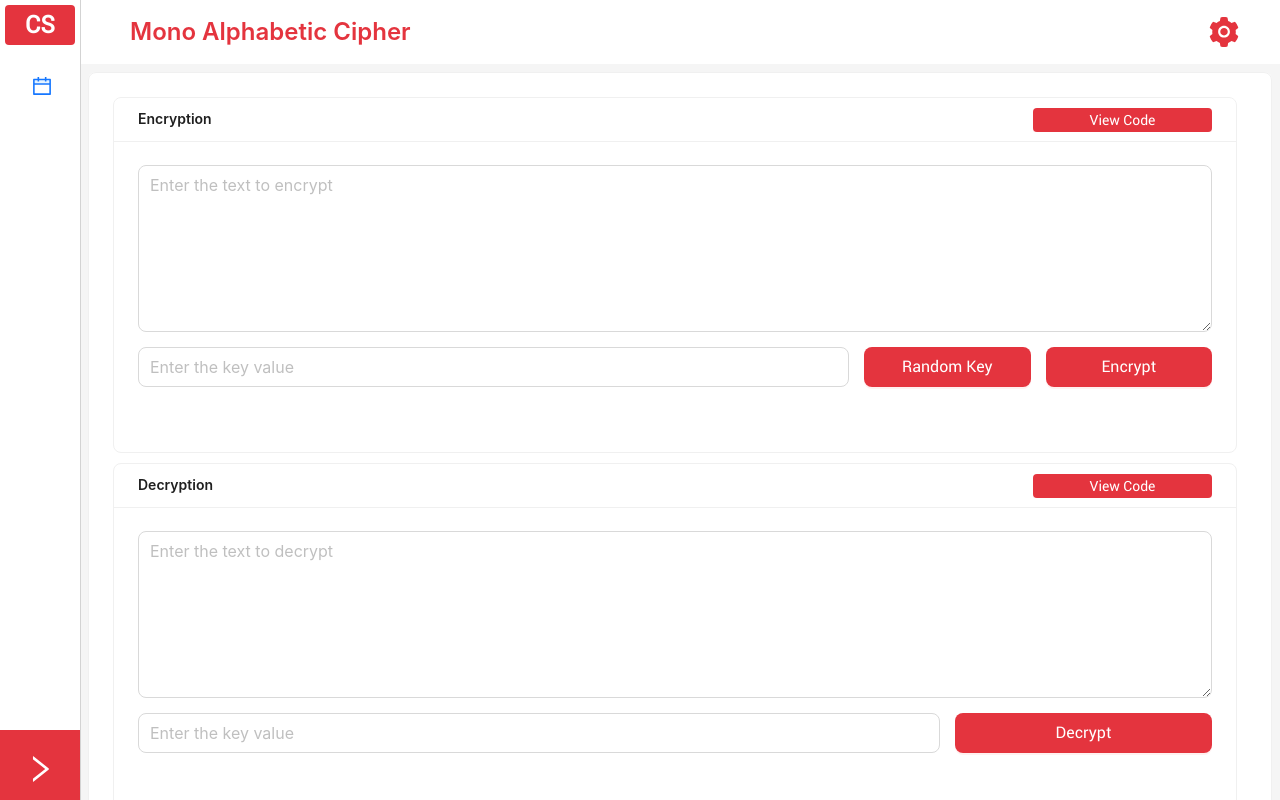
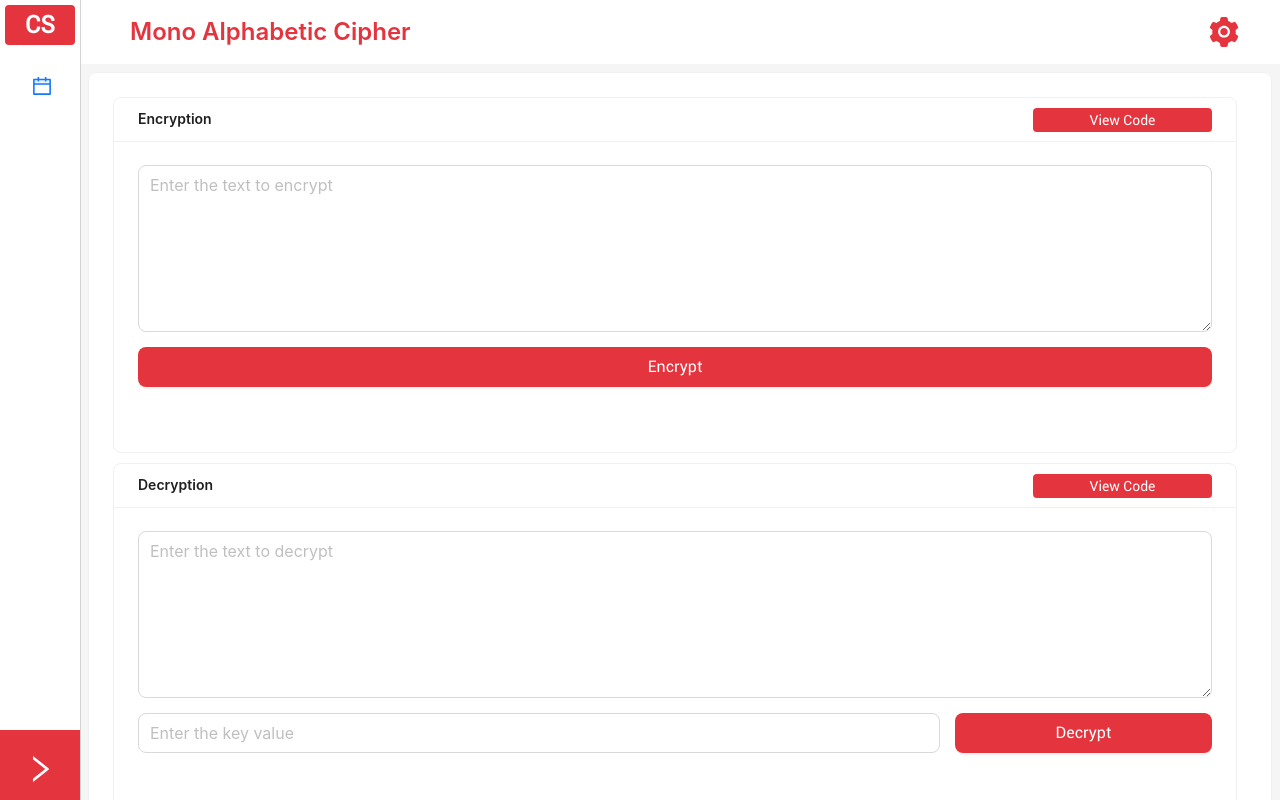
Before and after one commit to ShkoMaghdidEbrahim/Information-Security-Frontend, a React (Vite) app: page /WeekOne/MonoAlphabeticCipher in a window 1280 px wide. Built offline with nearby package versions, Linux system fonts and the light colour scheme.

Commit message:
fix mono alphabetic

```diff
--- a/src/pages/MonoAlphabeticCipher.jsx
+++ b/src/pages/MonoAlphabeticCipher.jsx
@@ -23,17 +23,9 @@ function MonoAlphabeticCipher() {
     } = useAxiosPost('/weekOne/monoAlphabeticDecrypt', {});
 
     const onFinishEncrypt = (values) => {
-        const alphabet = 'abcdefghijklmnopqrstuvwxyz';
-        const key = values.key.toLowerCase().split('');
-        const shift = {};
-
-        key.forEach((char, index) => {
-            shift[alphabet[index]] = char;
-        });
 
         const formattedPayload = {
             plaintext: values.plaintext,
-            shift: shift
         };
         encryptRequest(formattedPayload).then(data => {
             console.log(data);
@@ -66,12 +58,6 @@ function MonoAlphabeticCipher() {
         }
 
         return Promise.resolve();
-    };
-
-    const generateRandomKey = () => {
-        const alphabet = 'abcdefghijklmnopqrstuvwxyz';
-        const shuffled = alphabet.split('').sort(() => 0.5 - Math.random()).join('');
-        encryptForm.setFieldsValue({key: shuffled.toUpperCase()});
     };
 
     const [decryptForm] = Form.useForm();
@@ -155,47 +141,7 @@ function MonoAlphabeticCipher() {
                                         />
                                     </Form.Item>
                                 </Col>
-                                <Col span = {16}>
-                                    <Form.Item
-                                        style = {{
-                                            margin: 0
-                                        }}
-                                        rules = {[
-                                            {
-                                                required: true,
-                                                message: 'Please enter the key value',
-                                            },
-                                            {
-                                                validator: validateKey,
-                                            }
-                                        ]}
-                                        name = 'key'
-                                    >
-                                        <Input
-                                            onChange = {(e) => {
-                                                const value = e.target.value.toUpperCase();
-                                                encryptForm.setFieldsValue({key: value});
-                                            }}
-                                            size = {'large'}
-                                            placeholder = {'Enter the key value'}
-                                            style = {{
-                                                width: '100%',
-                                            }}
-                                        />
-                                    </Form.Item>
-                                </Col>
-                                <Col span = {4}>
-                                    <Button
-                                        onClick = {generateRandomKey}
-                                        loading = {decryptLoading}
-                                        size = {"large"}
-                                        type = {'primary'}
-                                        block = {true}
-                                    >
-                                        Random Key
-                                    </Button>
-                                </Col>
-                                <Col span = {4}>
+                                <Col span = {24}>
                                     <Button
                                         loading = {encryptLoading}
                                         size = {"large"}
@@ -215,6 +161,21 @@ function MonoAlphabeticCipher() {
                                             placeholder = {'Encrypted Text'}
                                             autoSize = {true}
                                             style = {{
+                                                width: '100%',
+                                            }}
+                                        />
+                                    </Col>
+                                )}
+                                {encryptData?.key && (
+                                    <Col span = {24}>
+                                        <Input
+                                            value = {encryptData.key}
+                                            rows = {6}
+                                            size = {'large'}
+                                            placeholder = {'Encrypted Text'}
+                                            autoSize = {true}
+                                            style = {{
+                                                textTransform: 'uppercase',
                                                 width: '100%',
                                             }}
                                         />
```
